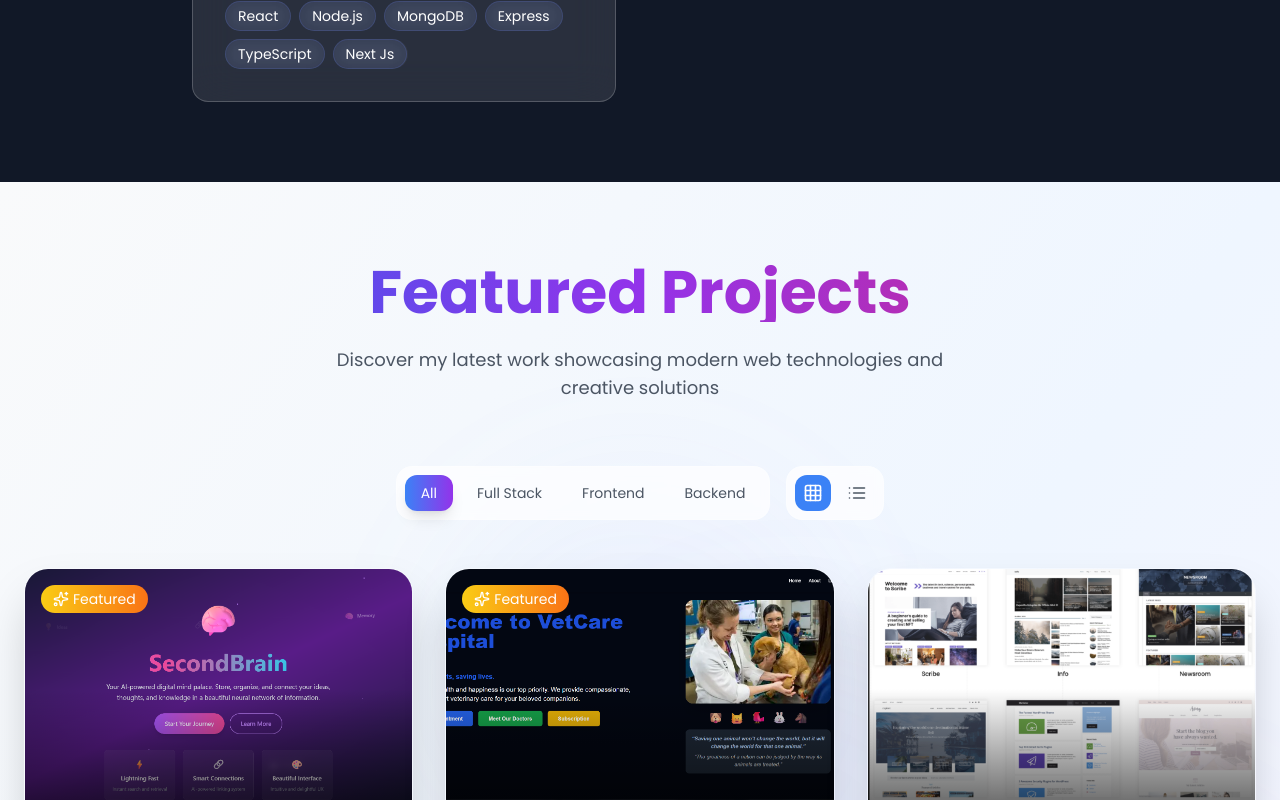
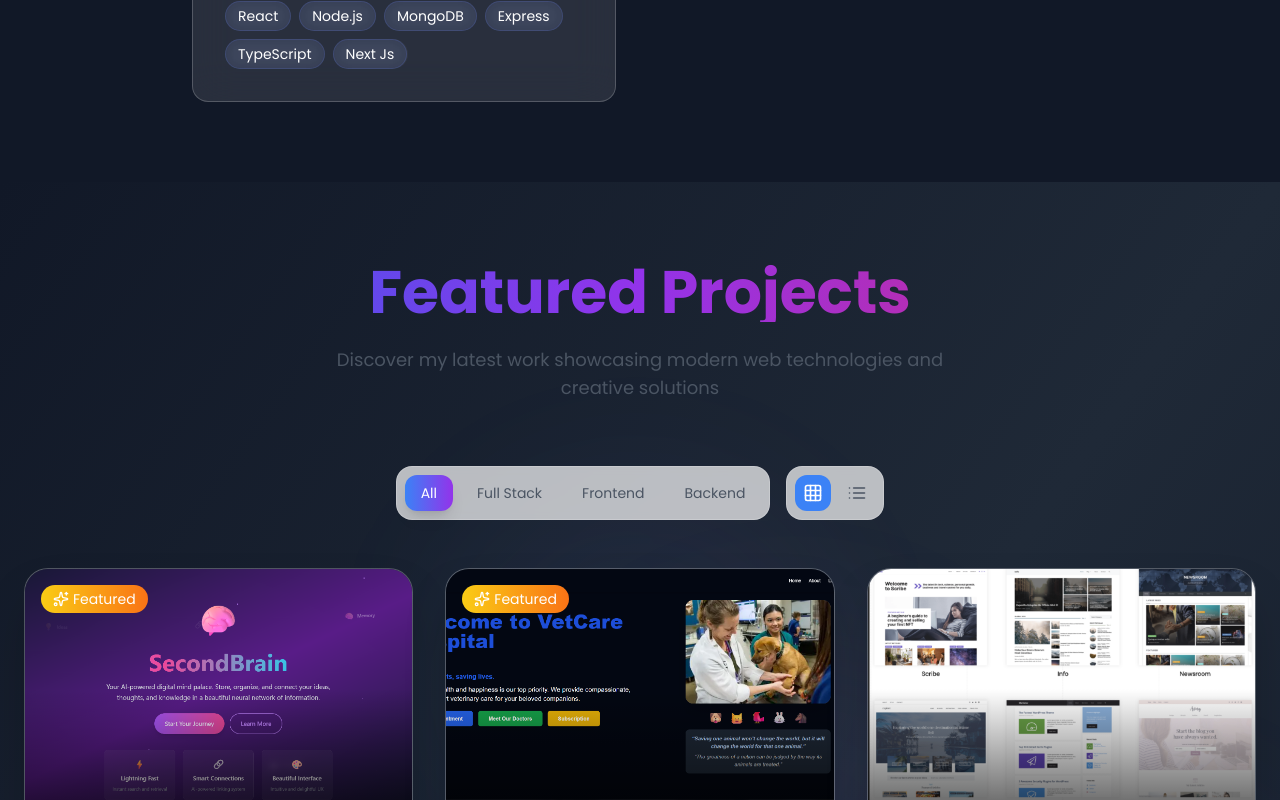
Before and after one commit to satyam0777/Portfolio, a React (Vite) app in the folder satyam-portfolio/: page / in a window 1280 px wide. Shown: the part 2000-2800 px from the top of the page. Built offline with nearby package versions, Linux system fonts and the light colour scheme.

Commit message:
fix the apperance of the mode

```diff
--- a/satyam-portfolio/src/components/Projects.jsx
+++ b/satyam-portfolio/src/components/Projects.jsx
@@ -233,7 +233,9 @@ const Projects = () => {
   const isInView = useInView(containerRef, { once: true, margin: "-100px" });
 
   return (
-    <section id="projects" className="relative py-20 bg-gradient-to-br from-gray-50 via-blue-50 to-purple-50 dark:from-gray-900 dark:via-gray-800 dark:to-gray-900 overflow-hidden">
+    // <section id="projects" className="relative py-20 bg-gradient-to-br from-gray-50 via-blue-50 to-purple-50 dark:from-gray-900 dark:via-gray-800 dark:to-gray-900 overflow-hidden">
+    <section id="projects" className="relative py-20 bg-gradient-to-br from-gray-900 via-gray-800 to-gray-900 text-white overflow-hidden">
+
       {/* Animated Background */}
       <div className="absolute inset-0 overflow-hidden">
         {[...Array(8)].map((_, i) => (
```
